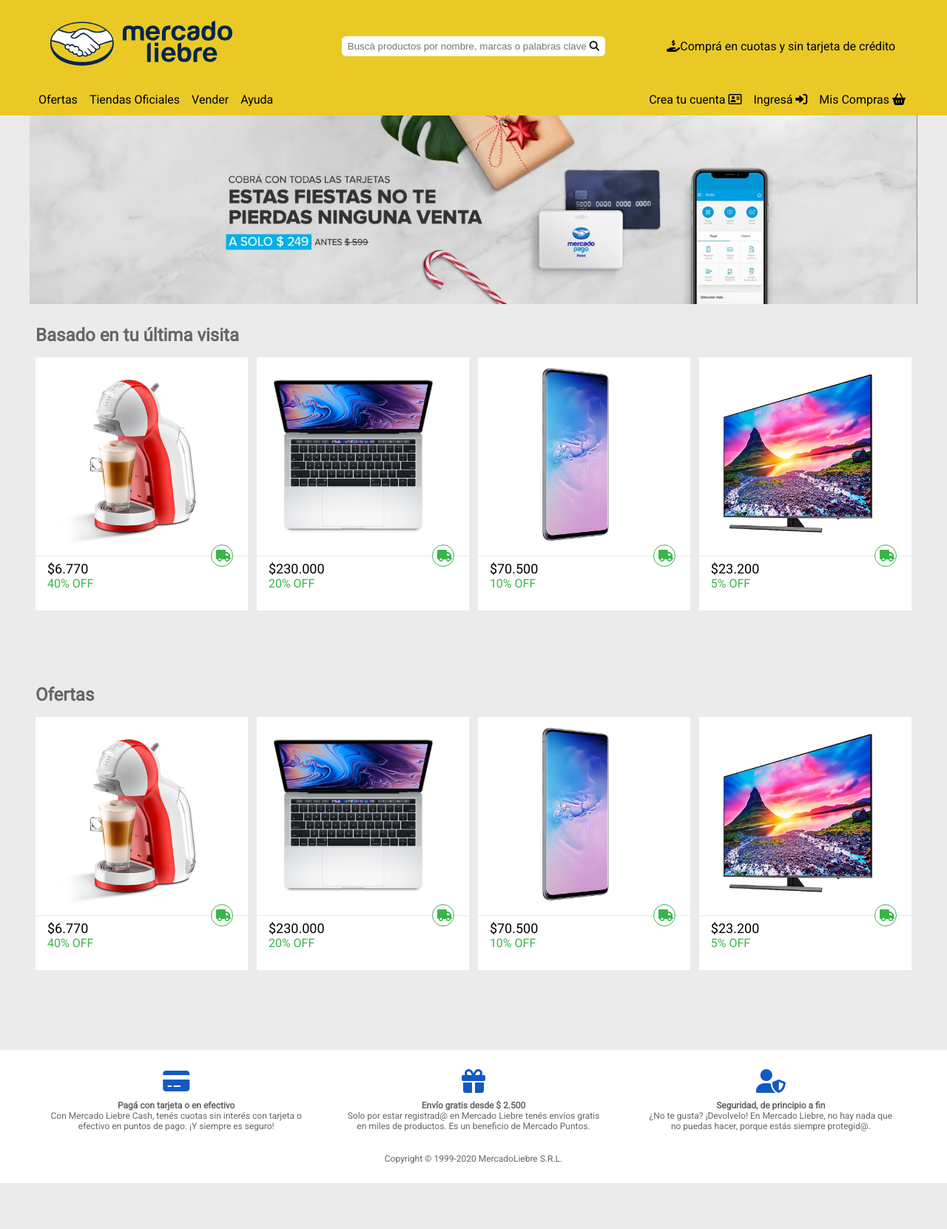
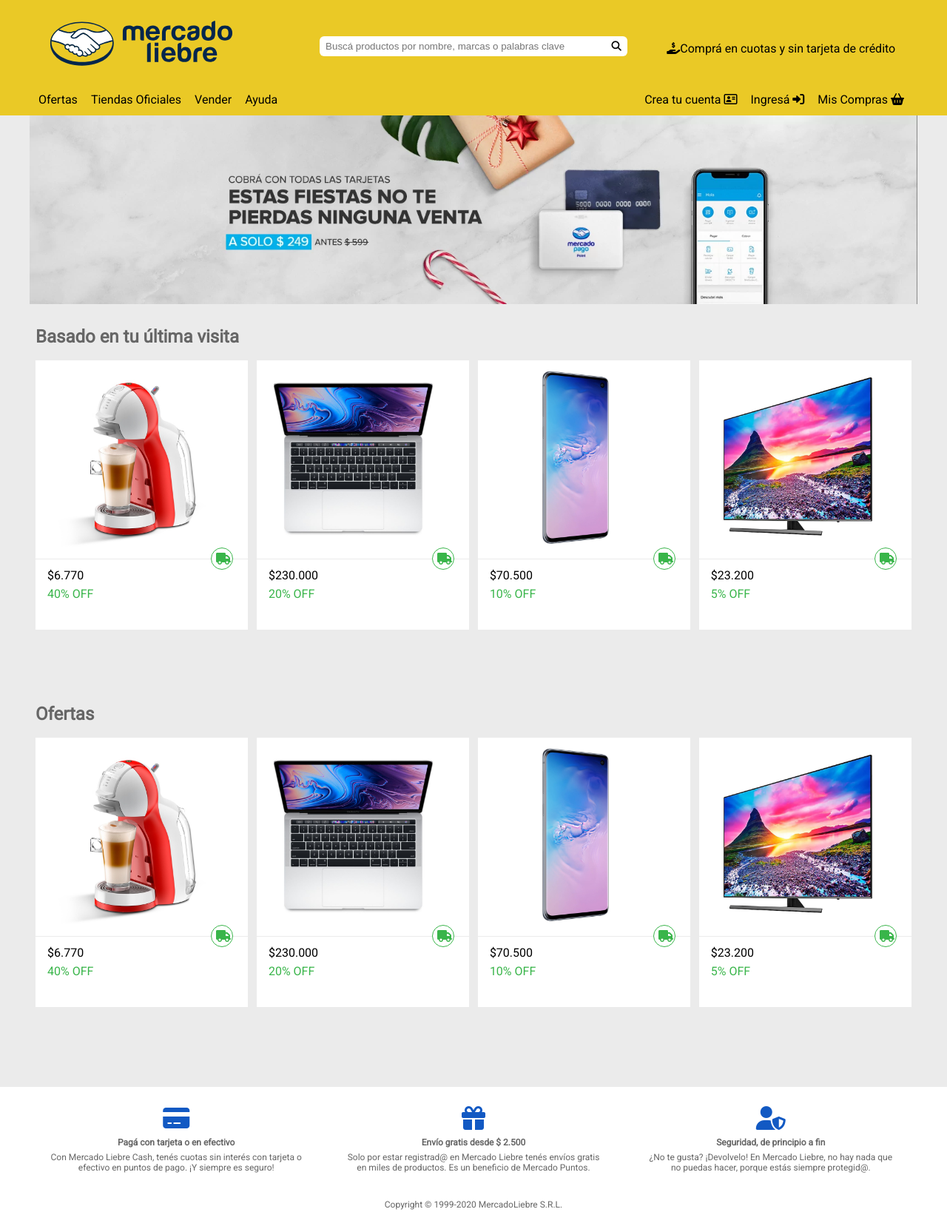
Before and after one commit to atarico/mercado_liebre_DH, a website: page views/home.html in a window 1280 px wide. Shown: the whole page at 74% size. Before the commit the page ends 1599 px from the top, so only its background shows below. Drawn offline with Linux system fonts and the light colour scheme; a web font is replaced by a local one.

Commit message:
optimización de la hoja de estilos

```diff
--- a/public/css/normalize.css
+++ b/public/css/normalize.css
@@ -1,5 +1,192 @@
-*{
-    margin: 0px;
-    padding: 0px;
-    box-sizing: border-box;
-   }
+* {
+  margin: 0px;
+  padding: 0px;
+  box-sizing: border-box;
+  list-style: none;
+}
+/* == +bg-colors == */
+/* ====================== */
+.bg-white {
+  background-color: var(--Blanco);
+}
+
+.bg-blue {
+  background-color: var(--Celeste);
+}
+
+.bg-dark-grey {
+  background-color: var(--GrisOscuro);
+}
+
+.bg-light-grey {
+  background-color: var(--GrisClaro);
+}
+
+.bg-yellow {
+  background-color: var(--Amarillo);
+}
+
+/* == +text-colors == */
+/* ====================== */
+
+.color-green {
+  color: var(--Verde);
+}
+.color-blue {
+  color: var(--Celeste);
+}
+.color-white {
+  color: var(--Blanco);
+}
+
+.color-black {
+  color: var(--Negro);
+}
+
+.color-dark-grey {
+  color: var(--GrisOscuro);
+}
+
+/* == +fuentes == */
+/* ====================== */
+.font-s {
+  font-size: 10px;
+}
+.font-m {
+  font-size: 12px;
+}
+.font-lg {
+  font-size: 16px;
+}
+
+.font-xl {
+  font-size: 24px;
+}
+
+/* == +Widths == */
+/* ====================== */
+.w-100 {
+  width: 100%;
+}
+
+.w-50 {
+  width: 50%;
+}
+
+.w-45 {
+  width: 45%;
+}
+.w-30 {
+  width: 30%;
+}
+
+.w-25 {
+  width: 25%;
+}
+
+.vw-90 {
+  width: 90vw;
+}
+
+.vw-70 {
+  width: 70vw;
+}
+.vw-80 {
+  width: 80vw;
+}
+
+/* == +Margin == */
+/* ====================== */
+
+.mx-auto {
+  margin: 0 auto;
+}
+.mb-1 {
+  margin-bottom: 18px;
+}
+.mb-2 {
+  margin-bottom: 36px;
+}
+.mt-1 {
+  margin-top: 18px;
+}
+.mr-1 {
+  margin-right: 18px;
+}
+
+.mt-auto {
+  margin-top: auto;
+}
+
+/* == +Flex == */
+/* ====================== */
+
+.flex {
+  display: flex;
+}
+
+.flex-column {
+  flex-direction: column;
+}
+
+.justify-content-center {
+  justify-content: center;
+}
+
+.align-center {
+  align-items: center;
+}
+
+.flex-wrap {
+  flex-wrap: wrap;
+}
+
+/* == +Extras == */
+/* ====================== */
+
+.p-1 {
+  padding: 8px;
+}
+
+.radius-1 {
+  border-radius: 6px;
+}
+
+.b-none {
+  border: none;
+}
+
+.txt-center {
+  text-align: center;
+}
+
+.block {
+  display: block;
+}
+.inline-block {
+  display: inline-block;
+}
+
+.pointer {
+  cursor: pointer;
+}
+
+.box-shadow {
+  box-shadow: 0 2px 4px #646464;
+}
+
+.buttons {
+  margin: auto;
+  display: flex;
+  justify-content: space-between;
+}
+
+.hidden {
+  visibility: hidden;
+}
+
+.centrado1200 {
+  width: 100%;
+  max-width: 1200px;
+  margin: 0 auto;
+}
--- a/public/css/styles.css
+++ b/public/css/styles.css
@@ -1,153 +1,27 @@
+:root {
+  --Amarillo: #eac926;
+  --Azul: #03264c;
+  --Celeste: #1259c3;
+  --Gris-form: #dbd8d8;
+  --GrisOscuro: #666;
+  --GrisClaro: #ebebeb;
+  --Verde: #39b54a;
+  --Blanco: #ffffff;
+  --Negro: #000000;
+}
 body {
   min-height: 100vh;
-  display: flex;
-  flex-direction: column;
   font-family: "Roboto";
 }
-.font-s {
-  font-size: 10px;
+.header {
+  padding: 6px 6px;
+  justify-content: space-between;
 }
-.font-m {
-  font-size: 12px;
+.logo {
+  padding: 20px 20px;
 }
-.font-lg {
-  font-size: 16px;
-}
-
-.bg-white {
-  background-color: white;
-}
-
-.bg-blue {
-  background-color: #1259c3;
-}
-
-.bg-dark-grey {
-  background-color: #666;
-}
-
-.bg-light-grey {
-  background-color: #ebebeb;
-}
-
-.bg-yellow {
-  background-color: #eac926;
-}
-
-.color-green {
-  color: #39b54a;
-}
-.color-white {
-  color: white;
-}
-
-.color-dark-grey {
-  color: #666;
-}
-
-.mx-auto {
-  margin: 0 auto;
-}
-.vw-90 {
-  width: 90vw;
-}
-
-.vw-70 {
-  width: 70vw;
-}
-.vw-80 {
-  width: 80vw;
-}
-
-.txt-center {
-  text-align: center;
-}
-
-.block {
-  display: block;
-}
-.inline-block {
-  display: inline-block;
-}
-
-.flex {
-  display: flex;
-}
-
-.flex-column {
-  flex-direction: column;
-}
-
-.justify-content-center {
-  justify-content: center;
-}
-
-.align-center {
-  align-items: center;
-}
-
-.p-1 {
-  padding: 8px;
-}
-
-.radius-1 {
-  border-radius: 6px;
-}
-
-.b-none {
-  border: none;
-}
-
-.textHeader {
-  margin-bottom: 10px;
-}
-
-.hidden {
-  visibility: hidden;
-}
-
-.mb-1 {
-  margin-bottom: 18px;
-}
-.mt-1 {
-  margin-top: 18px;
-}
-.mr-1 {
-  margin-right: 18px;
-}
-
-.mt-auto {
-  margin-top: auto;
-}
-
-.nav {
-  display: none;
-  width: 100%;
-  text-align: center;
-}
-.nav-link {
-  text-decoration: none;
-  color: inherit;
-  margin: 0 6px;
-}
-
-.py-1 li {
-  border-top: 1px solid #666;
-  padding: 6px 0px;
-  list-style: none;
-  margin-right: 4px;
-}
-
-.section1 {
-  flex-wrap: wrap;
-  display: flex;
-  flex-direction: column;
-}
-
-.section2 {
-  flex-wrap: wrap;
-  display: flex;
-  flex-direction: column;
+.logo img {
+  max-width: 250px;
 }
 
 .busqueda {
@@ -158,58 +32,40 @@
   outline: none;
 }
 
-.logo {
-  padding: 20px 20px;
-}
-.logo img {
-  max-width: 250px;
+.busquedaContainer {
+  padding: 6px 8px;
 }
 
-.busquedaContainer {
-  padding: 6px 8px;
-  align-items: center;
+.textHeader {
+  margin-bottom: 10px;
 }
 
-.centrado1200 {
-  width: 100%;
-  max-width: 1200px;
-  margin: 0 auto;
+.nav {
+  display: none;
+}
+.nav-link {
+  text-decoration: none;
+  color: var(--Negro);
+  margin: 0 6px;
 }
 
-.header {
-  padding: 6px 6px;
-  background: #eac926;
-  display: flex;
-  flex-wrap: wrap;
-  justify-content: space-between;
+.nav-list li {
+  border-top: 1px solid var(--GrisOscuro);
+  padding: 6px 0px;
+  margin-right: 6px;
 }
 
-.banner {
-  margin-bottom: 16px;
+.burgerMenu {
+  border-radius: 20%;
+  width: 36px;
+  padding: 8px 0;
+  margin-bottom: 6px;
 }
 
-.w-100 {
-  width: 100%;
-}
-
-.w-50 {
-  width: 50%;
-}
-
-.w-45 {
-  width: 45%;
-}
-.w-25 {
-  width: 25%;
-}
-
-.title {
-  margin-bottom: 16px;
-  font-size: 24px;
-}
-
-.pointer {
-  cursor: pointer;
+.listaProducto {
+  flex-grow: 1;
+  gap: 1%;
+  margin-bottom: 50px;
 }
 
 .articulos img {
@@ -217,78 +73,40 @@
   margin: 10px;
 }
 .articulos {
-  background-color: white;
-  width: 100%;
   margin-bottom: 50px;
   padding-bottom: 8px;
 }
 
 .articulosContainer {
-  border-top: solid 1px #ebebeb;
-  padding-left: 16px;
-  padding-right: 16px;
-  padding-top: 6px;
+  border-top: solid 1px var(--GrisClaro);
+  padding: 6px 16px;
   position: relative;
-  display: block;
 }
 
 .articulosContainer i {
-  display: block;
-  font-size: 16px;
   padding: 6px;
   width: 30px;
   height: 30px;
-  color: #39b54a;
-  border: 1px solid #39b54a;
-  background-color: #fff;
+  border: 1px solid var(--Verde);
   border-radius: 50%;
   position: absolute;
   right: 20px;
   top: -16px;
 }
-.listaProducto {
-  width: 100%;
-  display: flex;
-  flex-wrap: wrap;
-  flex-grow: 1;
-  gap: 1%;
-  margin-bottom: 50px;
-}
-.productShadow {
-  box-shadow: 0px 0px 10px rgb(100, 100, 100);
+
+.precios {
+  width: 30%;
 }
 
 .descuentos {
   width: 70%;
 }
-.precios {
-  width: 30%;
-  font-size: 18px;
-}
-
-.burgerMenu {
-  text-align: center;
-  background-color: #1259c3;
-  border-radius: 20%;
-  width: 36px;
-  margin: 0 auto;
-  padding-top: 8px;
-  padding-bottom: 8px;
-  margin-bottom: 6px;
-}
-
-.burgerMenu i {
-  color: white;
-}
 
 form {
-  flex-direction: column;
   justify-content: space-between;
-  display: flex;
-  flex-wrap: wrap;
   max-width: 450px;
-  box-shadow: 0 2px 4px rgb(100, 100, 100);
   padding: 18px;
+  background-color: var(--Gris-form);
 }
 
 form input {
@@ -298,11 +116,8 @@
   border-radius: 6px;
 }
 
-form label {
-  margin: 6px 0px;
-}
-
-form p {
+form label,
+p {
   margin: 6px 0px;
 }
 
@@ -311,14 +126,8 @@
 }
 
 .formButton:hover {
-  background-color: #013373;
+  background-color: var(--Azul);
   transition: background-color, 0.5s;
-}
-
-.buttons {
-  margin: auto;
-  display: flex;
-  justify-content: space-between;
 }
 
 .buttons button {
@@ -327,26 +136,16 @@
 }
 
 .footer {
-  margin-top: auto;
-  display: flex;
-  flex-direction: column;
   padding: 26px;
 }
 
 .footerInfo {
-  text-align: center;
   margin-bottom: 30px;
 }
 
 .footerIcon {
-  color: #1259c3;
   margin-bottom: 10px;
   font-size: 2em;
-}
-
-.footerCopyrigths {
-  display: inline-block;
-  margin: 0 auto;
 }
 
 @media (min-width: 480px) {
@@ -360,7 +159,7 @@
     justify-content: space-between;
     font-size: 12px;
   }
-  .py-1 li {
+  .nav-list li {
     border-top: none;
   }
   section ul {
@@ -385,7 +184,7 @@
     width: 30%;
   }
   .busquedaContainer {
-    width: 30%;
+    width: 35%;
   }
 
   .articulos {
@@ -406,7 +205,7 @@
   }
 
   .articulos:hover {
-    box-shadow: 0px 0px 10px rgb(100, 100, 100);
+    box-shadow: 0px 0px 10px #646464;
     transition: box-shadow, 500ms;
   }
 
@@ -425,7 +224,7 @@
     justify-content: space-between;
   }
   .footerInfo:hover .footerIcon {
-    color: #013373;
+    color: var(--Azul);
     transition: color, 0.5s;
   }
 }
--- a/views/home.html
+++ b/views/home.html
@@ -26,15 +26,17 @@
 
     <title>Mercado Liebre</title>
   </head>
-  <body class="bg-light-grey">
+  <body class="bg-light-grey flex flex-column">
     <header class="bg-yellow">
-      <div class="header align-center centrado1200">
+      <div class="header align-center flex flex-wrap bg-yellow centrado1200">
         <h1 class="w-45 logo">
           <a href="/"
             ><img src="/images/logo-mercado-liebre.svg" alt="Mercado Liebre"
           /></a>
         </h1>
-        <div class="p-1 w-45 flex radius-1 bg-white busquedaContainer">
+        <div
+          class="p-1 w-45 flex radius-1 bg-white busquedaContainer align-center"
+        >
           <input
             class="busqueda"
             type="text"
@@ -48,21 +50,21 @@
           <i class="fa-solid fa-hand-holding-dollar"></i>Comprá en cuotas y sin
           tarjeta de crédito
         </p>
-        <div class="burgerMenu w-100">
-          <a href="" class="icon"> <i class="fas fa-bars"></i></a>
+        <div class="burgerMenu txt-center bg-blue mx-auto w-100">
+          <a href="" class="icon"> <i class="fas fa-bars color-white"></i></a>
         </div>
 
-        <nav id="links" class="nav font-lg">
-          <section class="section1">
-            <ul class="py-1">
+        <nav id="links" class="nav font-lg w-100 txt-center">
+          <section class="section1 flex flex-column felx-wrap">
+            <ul class="nav-list">
               <li><a class="nav-link" href="#">Ofertas</a></li>
               <li><a class="nav-link" href="#">Tiendas Oficiales</a></li>
               <li><a class="nav-link" href="#">Vender</a></li>
               <li><a class="nav-link" href="#">Ayuda</a></li>
             </ul>
           </section>
-          <section class="section2">
-            <ul class="py-1">
+          <section class="section2 flex flex-column felx-wrap">
+            <ul class="nav-list">
               <li>
                 <a class="nav-link" href="/register"
                   >Crea tu cuenta <i class="fa-regular fa-address-card"></i
@@ -83,7 +85,7 @@
         </nav>
       </div>
     </header>
-    <div class="banner centrado1200">
+    <div class="banner mb-2 centrado1200">
       <img
         src="/images/img-home-banner.jpg"
         alt="Promoción fiestas"
@@ -91,50 +93,52 @@
       />
     </div>
     <main class="p-1 vw-90 mx-auto centrado1200">
-      <h2 class="title color-dark-grey">Basado en tu última visita</h2>
-      <section class="listaProducto">
-        <article class="articulos productShadow">
+      <h2 class="font-xl mb-1 mt-1 color-dark-grey">
+        Basado en tu última visita
+      </h2>
+      <section class="listaProducto w-100 flex flex-wrap">
+        <article class="articulos w-100 bg-white productShadow pointer">
           <img
             class=""
             src="/images/img-cafetera-moulinex.jpg"
             alt="Cafetera Moulinex"
           />
           <div class="articulosContainer">
-            <i class="fa-solid fa-truck truck"></i>
-            <p class="precios">$6.770</p>
+            <i class="fa-solid fa-truck truck font-lg color-green bg-white"></i>
+            <p class="precios font-lg">$6.770</p>
             <p class="color-green font-lg descuentos">40% OFF</p>
             <h3 class="color-dark-grey font-lg descripcion">
               Cafetera Moulinex
             </h3>
           </div>
         </article>
-        <article class="articulos productShadow">
+        <article class="articulos w-100 bg-white productShadow pointer">
           <img class="" src="/images/img-macbook-pro-2019.jpg" alt="" />
           <div class="articulosContainer">
-            <i class="fa-solid fa-truck truck"></i>
-            <p class="precios">$230.000</p>
+            <i class="fa-solid fa-truck truck font-lg color-green bg-white"></i>
+            <p class="precios font-lg">$230.000</p>
             <p class="color-green font-lg descuentos">20% OFF</p>
             <h3 class="color-dark-grey font-lg descripcion">
               MacBook Pro 2019
             </h3>
           </div>
         </article>
-        <article class="articulos productShadow">
+        <article class="articulos w-100 bg-white productShadow pointer">
           <img class="" src="/images/img-samsung-galaxy-s10.jpg" alt="" />
           <div class="articulosContainer">
-            <i class="fa-solid fa-truck truck"></i>
-            <p class="precios">$70.500</p>
+            <i class="fa-solid fa-truck truck font-lg color-green bg-white"></i>
+            <p class="precios font-lg">$70.500</p>
             <p class="color-green font-lg descuentos">10% OFF</p>
             <h3 class="color-dark-grey font-lg descripcion">
               Samsung Galaxy S10
             </h3>
           </div>
         </article>
-        <article class="articulos productShadow">
+        <article class="articulos w-100 bg-white productShadow pointer">
           <img class="" src="/images/img-tv-samsung-smart.jpg" alt="" />
           <div class="articulosContainer">
-            <i class="fa-solid fa-truck truck"></i>
-            <p class="precios">$23.200</p>
+            <i class="fa-solid fa-truck truck font-lg color-green bg-white"></i>
+            <p class="precios font-lg">$23.200</p>
             <p class="color-green font-lg descuentos">5% OFF</p>
             <h3 class="color-dark-grey font-lg descripcion">
               SmartTv Samsung 43"
@@ -142,50 +146,50 @@
           </div>
         </article>
       </section>
-      <h2 class="title color-dark-grey">Ofertas</h2>
-      <section class="listaProducto">
-        <article class="articulos productShadow">
+      <h2 class="font-xl mb-1 mt-1 color-dark-grey">Ofertas</h2>
+      <section class="listaProducto w-100 flex flex-wrap">
+        <article class="articulos w-100 bg-white productShadow pointer">
           <img
             class="w-100"
             src="/images/img-cafetera-moulinex.jpg"
             alt="Cafetera Moulinex"
           />
           <div class="articulosContainer">
-            <i class="fa-solid fa-truck truck"></i>
-            <p class="precios">$6.770</p>
+            <i class="fa-solid fa-truck truck font-lg color-green bg-white"></i>
+            <p class="precios font-lg">$6.770</p>
             <p class="color-green font-lg descuentos">40% OFF</p>
             <h3 class="color-dark-grey font-lg descripcion">
               Cafetera Moulinex
             </h3>
           </div>
         </article>
-        <article class="articulos productShadow">
+        <article class="articulos w-100 bg-white productShadow pointer">
           <img class="w-100" src="/images/img-macbook-pro-2019.jpg" alt="" />
           <div class="articulosContainer">
-            <i class="fa-solid fa-truck truck"></i>
-            <p class="precios">$230.000</p>
+            <i class="fa-solid fa-truck truck font-lg color-green bg-white"></i>
+            <p class="precios font-lg">$230.000</p>
             <p class="color-green font-lg descuentos">20% OFF</p>
             <h3 class="color-dark-grey font-lg descripcion">
               MacBook Pro 2019
             </h3>
           </div>
         </article>
-        <article class="articulos productShadow">
+        <article class="articulos w-100 bg-white productShadow pointer">
           <img class="w-100" src="/images/img-samsung-galaxy-s10.jpg" alt="" />
           <div class="articulosContainer">
-            <i class="fa-solid fa-truck truck"></i>
-            <p class="precios">$70.500</p>
+            <i class="fa-solid fa-truck truck font-lg color-green bg-white"></i>
+            <p class="precios font-lg">$70.500</p>
             <p class="color-green font-lg descuentos">10% OFF</p>
             <h3 class="color-dark-grey font-lg descripcion">
               Samsung Galaxy S10
             </h3>
           </div>
         </article>
-        <article class="articulos productShadow">
+        <article class="articulos w-100 bg-white productShadow pointer">
           <img class="w-100" src="/images/img-tv-samsung-smart.jpg" alt="" />
           <div class="articulosContainer">
-            <i class="fa-solid fa-truck truck"></i>
-            <p class="precios">$23.200</p>
+            <i class="fa-solid fa-truck truck font-lg color-green bg-white"></i>
+            <p class="precios font-lg">$23.200</p>
             <p class="color-green font-lg descuentos">5% OFF</p>
             <h3 class="color-dark-grey font-lg descripcion">
               SmartTv Samsung 43"
@@ -196,32 +200,32 @@
     </main>
 
     <footer class="bg-white mt-auto">
-      <div class="footer bg-white centrado1200">
-        <div class="footerInfo">
-          <i class="fa-solid fa-credit-card footerIcon"></i>
+      <div class="footer mt-auto flex flex-column bg-white centrado1200">
+        <div class="footerInfo txt-center">
+          <i class="fa-solid fa-credit-card footerIcon color-blue"></i>
           <h4 class="color-dark-grey font-m">Pagá con tarjeta o en efectivo</h4>
           <p class="color-dark-grey font-m">
             Con Mercado Liebre Cash, tenés cuotas sin interés con tarjeta o
             efectivo en puntos de pago. ¡Y siempre es seguro!
           </p>
         </div>
-        <div class="footerInfo">
-          <i class="fa-solid fa-gift footerIcon"></i>
+        <div class="footerInfo txt-center">
+          <i class="fa-solid fa-gift footerIcon color-blue"></i>
           <h4 class="color-dark-grey font-m">Envío gratis desde $ 2.500</h4>
           <p class="color-dark-grey font-m">
             Solo por estar registrad@ en Mercado Liebre tenés envíos gratis en
             miles de productos. Es un beneficio de Mercado Puntos.
           </p>
         </div>
-        <div class="footerInfo">
-          <i class="fa-solid fa-user-shield footerIcon"></i>
+        <div class="footerInfo txt-center">
+          <i class="fa-solid fa-user-shield footerIcon color-blue"></i>
           <h4 class="color-dark-grey font-m">Seguridad, de principio a fin</h4>
           <p class="color-dark-grey font-m">
             ¿No te gusta? ¡Devolvelo! En Mercado Liebre, no hay nada que no
             puedas hacer, porque estás siempre protegid@.
           </p>
         </div>
-        <p class="w100 color-dark-grey font-m footerCopyrigths">
+        <p class="w100 color-dark-grey font-m mx-auto inline-block">
           Copyright © 1999-2020 MercadoLiebre S.R.L.
         </p>
       </div>
```
Also changed, not shown: views/login.html (+24 -21 lines), views/register.html (+24 -21 lines).
